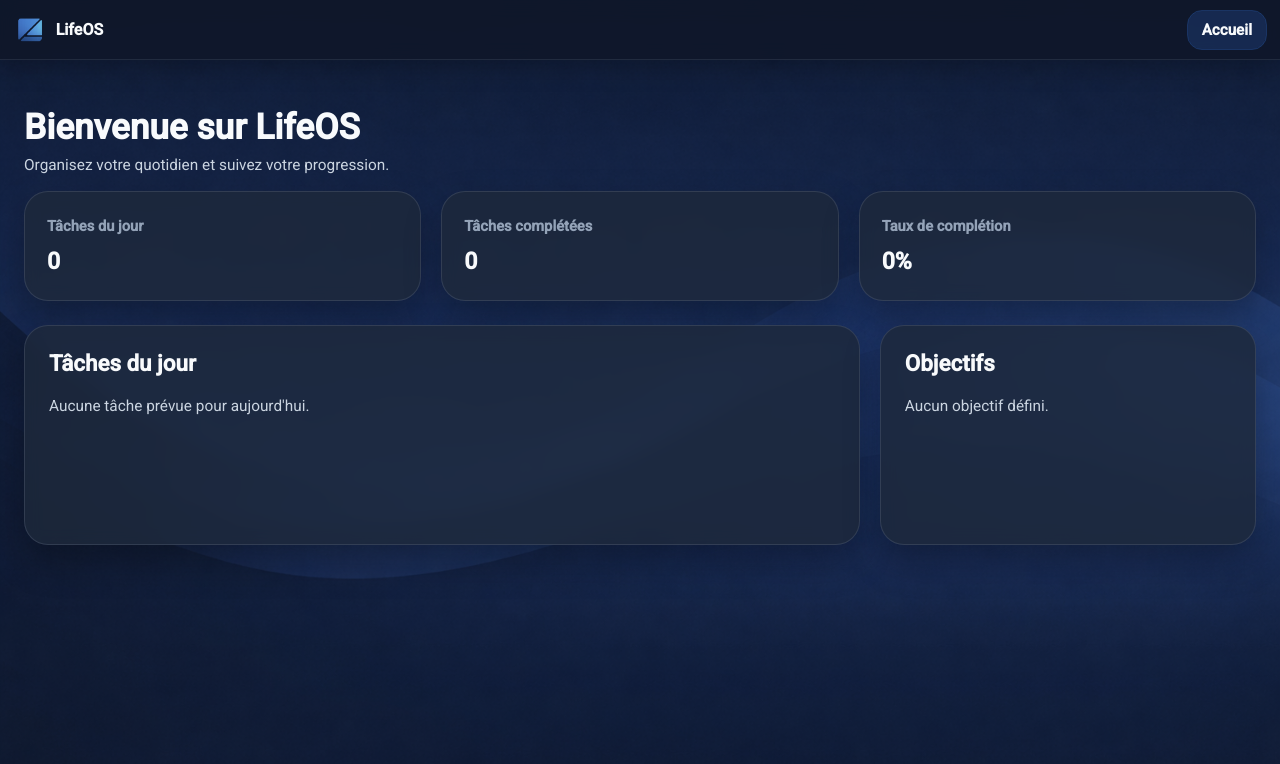
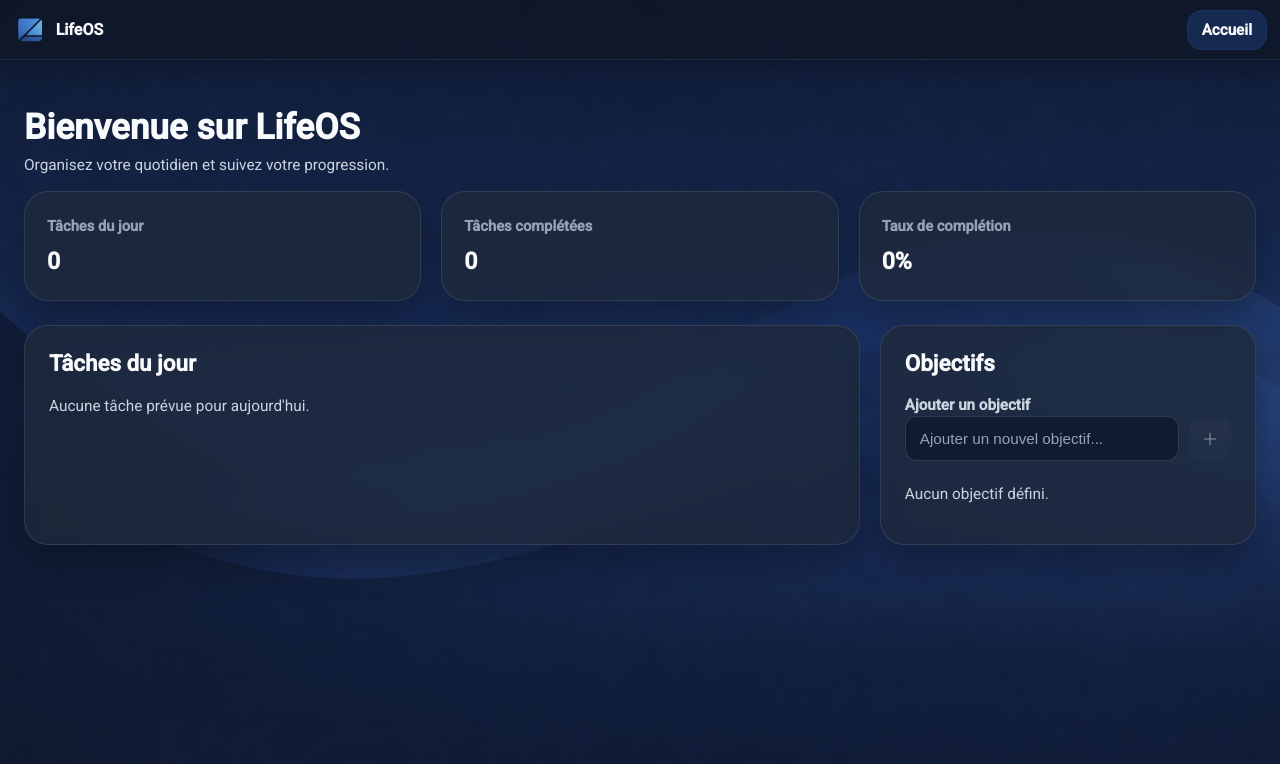
Before and after one commit to CY3400/LifeOS, an Angular app in the folder frontend/: page /accueil in a window 1280 px wide. Shown: the top 764 px of the page. Built offline with nearby package versions, Linux system fonts and the light colour scheme; no server answers.

Commit message:
Ajout de la partie Goal dans le dashboard

```diff
--- a/frontend/src/app/pages/home/home.html
+++ b/frontend/src/app/pages/home/home.html
@@ -53,13 +53,57 @@
 
     <div class="goal-card">
         <h2 class="card-title">Objectifs</h2>
+        <form class="goal-input" (ngSubmit)="onSubmit()">
+            <label for="goalInput">Ajouter un objectif</label>
+            <div class="goal-input-row">
+                <input name="goalInput" type="text" id="goalInput" [disabled]="goalSubmit" [(ngModel)]="newGoalTitle" placeholder="Ajouter un nouvel objectif...">
+                <button class="goal-plus" type="submit" [disabled]="!newGoalTitle.trim() || goalSubmit">
+                    <svg xmlns="http://www.w3.org/2000/svg" fill="none" viewBox="0 0 24 24" stroke-width="1.5" stroke="currentColor" class="size-6">
+                        <path stroke-linecap="round" stroke-linejoin="round" d="M12 4.5v15m7.5-7.5h-15" />
+                    </svg>
+                </button>
+            </div>
+        </form>
         <div class="goal-list">
             @if(goals.length === 0) {
                 <p>Aucun objectif défini.</p>
             }
             @else {
                 @for(goal of goals; track goal.id) {
-                    <span class="goal-name">{{ goal.title }}</span>
+                    @if(modifyGoalId === goal.id) {
+                        <div class="goal-edit-row">
+                            <input name="modifyGoalInput" type="text" class="modifyGoalInput" [(ngModel)]="modifyGoalTitle">
+                            <div class="goal-edit-actions">
+                                <button type="button" class="goal-check" (click)="modifyGoal(goal.id)">
+                                    <svg xmlns="http://www.w3.org/2000/svg" fill="none" viewBox="0 0 24 24" stroke-width="1.5" stroke="currentColor" class="size-6">
+                                        <path stroke-linecap="round" stroke-linejoin="round" d="m4.5 12.75 6 6 9-13.5" />
+                                    </svg>
+                                </button>
+                                <button type="button" class="goal-x" (click)="setModifyInput(null, null)">
+                                    <svg xmlns="http://www.w3.org/2000/svg" fill="none" viewBox="0 0 24 24" stroke-width="1.5" stroke="currentColor" class="size-6">
+                                        <path stroke-linecap="round" stroke-linejoin="round" d="M6 18 18 6M6 6l12 12" />
+                                    </svg>
+                                </button>
+                            </div>
+                        </div>
+                    }
+                    @else {
+                        <div class="goal-item">
+                            <span class="goal-name">{{ goal.title }}</span>
+                            <div class="goal-actions">
+                                <button type="button" class="goal-pencil" (click)="setModifyInput(goal.id, goal.title)">
+                                    <svg xmlns="http://www.w3.org/2000/svg" fill="none" viewBox="0 0 24 24" stroke-width="1.5" stroke="currentColor" class="size-6">
+                                        <path stroke-linecap="round" stroke-linejoin="round" d="m16.862 4.487 1.687-1.688a1.875 1.875 0 1 1 2.652 2.652L6.832 19.82a4.5 4.5 0 0 1-1.897 1.13l-2.685.8.8-2.685a4.5 4.5 0 0 1 1.13-1.897L16.863 4.487Zm0 0L19.5 7.125" />
+                                    </svg>
+                                </button>
+                                <button type="button" class="goal-trash" (click)="deleteGoal(goal.id)">
+                                    <svg xmlns="http://www.w3.org/2000/svg" fill="none" viewBox="0 0 24 24" stroke-width="1.5" stroke="currentColor" class="size-6">
+                                        <path stroke-linecap="round" stroke-linejoin="round" d="m14.74 9-.346 9m-4.788 0L9.26 9m9.968-3.21c.342.052.682.107 1.022.166m-1.022-.165L18.16 19.673a2.25 2.25 0 0 1-2.244 2.077H8.084a2.25 2.25 0 0 1-2.244-2.077L4.772 5.79m14.456 0a48.108 48.108 0 0 0-3.478-.397m-12 .562c.34-.059.68-.114 1.022-.165m0 0a48.11 48.11 0 0 1 3.478-.397m7.5 0v-.916c0-1.18-.91-2.164-2.09-2.201a51.964 51.964 0 0 0-3.32 0c-1.18.037-2.09 1.022-2.09 2.201v.916m7.5 0a48.667 48.667 0 0 0-7.5 0" />
+                                    </svg>
+                                </button>
+                            </div>
+                        </div>
+                    }
                 }
             }
         </div>
--- a/frontend/src/app/pages/home/home.scss
+++ b/frontend/src/app/pages/home/home.scss
@@ -123,6 +123,177 @@
   line-height: 1.5;
 }
 
+.goal-input {
+  margin-bottom: 22px;
+}
+
+.goal-input label {
+  color: var(--text-secondary);
+  font-size: 0.95rem;
+  font-weight: 700;
+  line-height: 1.4;
+}
+
+.goal-input-row {
+  display: flex;
+  align-items: center;
+  gap: 10px;
+  padding: 0;
+  background: transparent;
+  border: none;
+}
+
+.goal-input-row input {
+  flex: 1;
+  min-width: 0;
+  background: rgba(15, 23, 42, 0.72);
+  border: 1px solid rgba(148, 163, 184, 0.22);
+  border-radius: 12px;
+  padding: 13px 14px;
+  font-size: 0.95rem;
+  color: var(--text-main);
+  outline: none;
+  transition: border-color 0.2s ease, box-shadow 0.2s ease;
+}
+
+.goal-input-row input:focus {
+  border-color: var(--primary);
+  box-shadow: 0 0 0 3px rgba(59, 130, 246, 0.16);
+}
+
+.goal-input-row input::placeholder {
+  color: var(--text-muted);
+}
+
+.goal-item,
+.goal-edit-row {
+  display: flex;
+  align-items: center;
+  justify-content: space-between;
+  gap: 12px;
+  padding: 10px 12px;
+  border-radius: 14px;
+  background: rgba(15, 23, 42, 0.28);
+  border: 1px solid rgba(148, 163, 184, 0.12);
+}
+
+.goal-name {
+  color: var(--text-main);
+  font-size: 0.98rem;
+  font-weight: 600;
+  line-height: 1.4;
+  word-break: break-word;
+  flex: 1;
+}
+
+.goal-actions,
+.goal-edit-actions {
+  display: flex;
+  align-items: center;
+  gap: 8px;
+  flex-shrink: 0;
+}
+
+.goal-pencil,
+.goal-trash,
+.goal-check,
+.goal-x {
+  width: 36px;
+  height: 36px;
+  border: none;
+  border-radius: 10px;
+  display: inline-flex;
+  align-items: center;
+  justify-content: center;
+  background: rgba(255, 255, 255, 0.04);
+  color: var(--text-secondary);
+  cursor: pointer;
+  transition: background-color 0.2s ease, color 0.2s ease, transform 0.2s ease;
+  padding: 0;
+}
+
+.goal-plus {
+  width: 42px;
+  height: 42px;
+  border: none;
+  border-radius: 12px;
+  display: inline-flex;
+  align-items: center;
+  justify-content: center;
+  background: rgba(255, 255, 255, 0.04);
+  color: var(--text-secondary);
+  cursor: pointer;
+  flex-shrink: 0;
+  transition: background-color 0.2s ease, color 0.2s ease, transform 0.2s ease;
+  padding: 0;
+}
+
+.goal-pencil:hover,
+.goal-trash:hover,
+.goal-check:hover,
+.goal-x:hover,
+.goal-plus:hover {
+  transform: translateY(-1px);
+}
+
+.goal-pencil:hover {
+  background: rgba(59, 130, 246, 0.16);
+  color: #93c5fd;
+}
+
+.goal-check:hover {
+  background: rgba(34, 197, 94, 0.16);
+  color: #86efac;
+}
+
+.goal-x:hover {
+  background: rgba(148, 163, 184, 0.16);
+  color: var(--text-main);
+}
+
+.goal-trash:hover {
+  background: rgba(239, 68, 68, 0.16);
+  color: #fca5a5;
+}
+
+.goal-plus:hover {
+  background: rgba(59, 130, 246, 0.16);
+  color: #93c5fd;
+}
+
+.goal-plus:disabled {
+  opacity: 0.6;
+  cursor: not-allowed;
+  transform: none;
+}
+
+.goal-pencil svg,
+.goal-trash svg,
+.goal-check svg,
+.goal-x svg,
+.goal-plus svg {
+  width: 18px;
+  height: 18px;
+}
+
+.modifyGoalInput {
+  flex: 1;
+  min-width: 0;
+  background: rgba(15, 23, 42, 0.72);
+  border: 1px solid rgba(148, 163, 184, 0.22);
+  border-radius: 12px;
+  padding: 11px 13px;
+  font-size: 0.95rem;
+  color: var(--text-main);
+  outline: none;
+  transition: border-color 0.2s ease, box-shadow 0.2s ease;
+}
+
+.modifyGoalInput:focus {
+  border-color: var(--primary);
+  box-shadow: 0 0 0 3px rgba(59, 130, 246, 0.16);
+}
+
 @media (max-width: 768px) {
   .welcome-row,
   .dashboard-row,
--- a/frontend/src/app/pages/home/home.ts
+++ b/frontend/src/app/pages/home/home.ts
@@ -2,6 +2,7 @@ import { CommonModule } from "@angular/common";
 import { Component, OnInit } from "@angular/core";
 import { FormsModule } from "@angular/forms";
 import { Api, DailyTask, Goal } from "../../services/api";
+import { finalize } from "rxjs";
 
 @Component({
     selector: 'app-home',
@@ -16,6 +17,10 @@ export class Home implements OnInit {
     totalTasks: number = 0;
     completedTasks: number = 0;
     completionRate: number = 0;
+    newGoalTitle: string = '';
+    goalSubmit: boolean = false;
+    modifyGoalId: number | null = null;
+    modifyGoalTitle: string = '';
 
     constructor(private api: Api) {}
 
@@ -37,4 +42,55 @@ export class Home implements OnInit {
             }
         })
     }
+
+    setModifyInput(id: number | null, title: string | null): void {
+        this.modifyGoalId = id;
+        this.modifyGoalTitle = title || '';
+    }
+
+    modifyGoal(id: number): void {
+        const title = this.modifyGoalTitle.trim();
+
+        if (title) {
+            this.api.modifyGoal(id, title).pipe(finalize(() => {this.modifyGoalId = null; this.modifyGoalTitle = '';})).subscribe({
+                next: (goal) => {
+                    const index = this.goals.findIndex(g => g.id === id);
+                    if (index !== -1) {
+                        this.goals[index] = goal;
+                    }
+                },
+                error: () => {
+                    console.error("Error lors de la modification de l'objectif");
+                }
+            });
+        }
+    }
+
+    deleteGoal(id: number): void {
+        this.api.deleteGoal(id).subscribe({
+            next: () => {
+                this.goals = this.goals.filter(g => g.id !== id);
+            },
+            error: () => {
+                console.error("Error lors de la suppression de l'objectif");
+            }
+        })
+    }
+
+    onSubmit(): void {
+        const title = this.newGoalTitle.trim();
+
+        if (title) {
+            this.goalSubmit = true;
+            this.api.addGoal(title).pipe(finalize(() => {this.goalSubmit = false;})).subscribe({
+                next: (goal) => {
+                    this.goals.push(goal);
+                    this.newGoalTitle = '';
+                },
+                error: () => {
+                    console.error("Error lors de l'ajout de l'objectif");
+                }
+            });
+        }
+    }
 }
--- a/frontend/src/app/services/api.ts
+++ b/frontend/src/app/services/api.ts
@@ -1,4 +1,3 @@
-import { DecimalPipe } from "@angular/common";
 import { HttpClient } from "@angular/common/http";
 import { Injectable } from "@angular/core";
 import { Observable } from "rxjs";
@@ -92,4 +91,22 @@ export class Api {
             withCredentials: true
         });
     }
+
+    addGoal(title: string): Observable<Goal> {
+        return this.http.post<Goal>(`${this.baseUrl}/goals`, { title }, {
+            withCredentials: true
+        });
+    }
+
+    modifyGoal(id: number, title: string): Observable<Goal> {
+        return this.http.put<Goal>(`${this.baseUrl}/goals/${id}`, { title }, {
+            withCredentials: true
+        });
+    }
+
+    deleteGoal(id: number): Observable<void> {
+        return this.http.delete<void>(`${this.baseUrl}/goals/${id}`, {
+            withCredentials: true
+        });
+    }
 }
```
